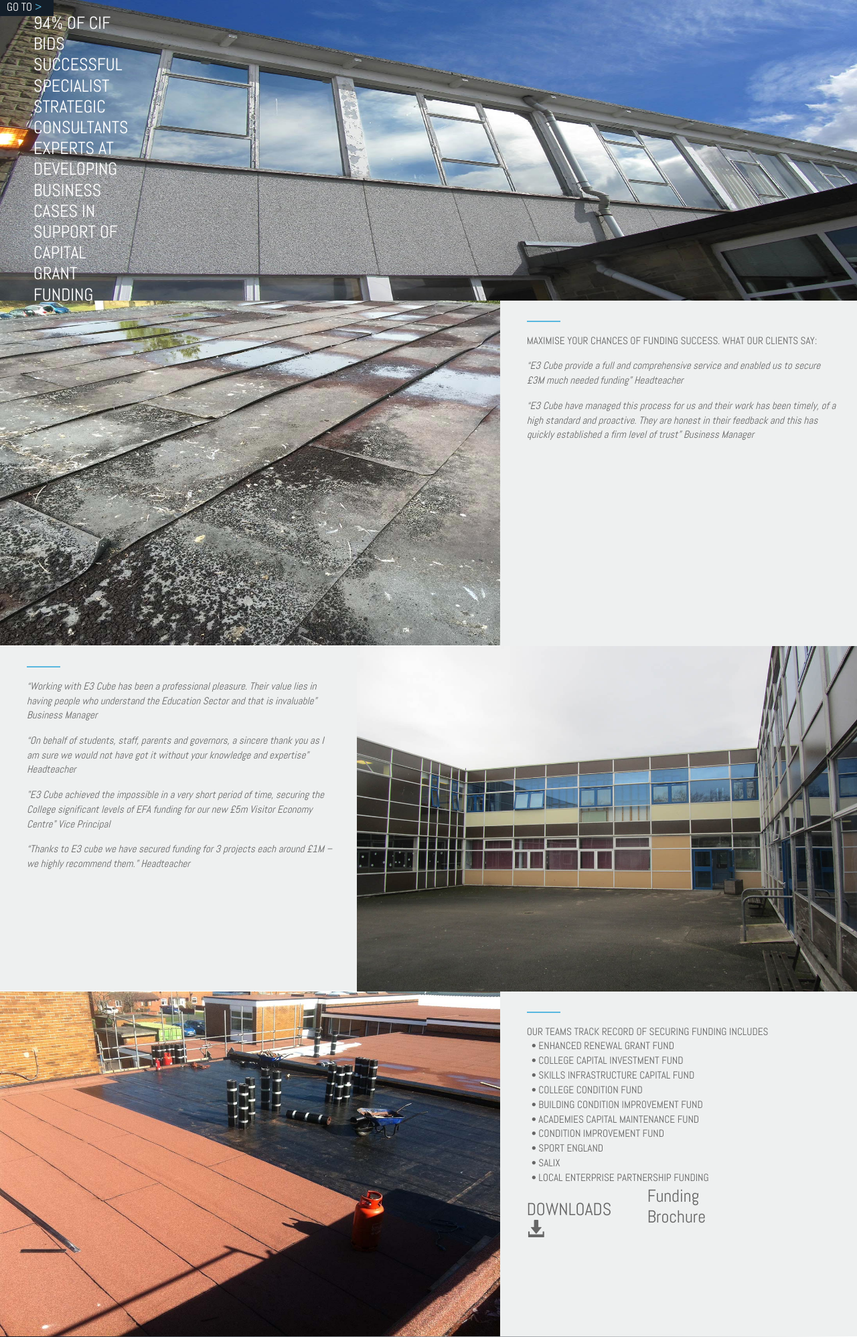
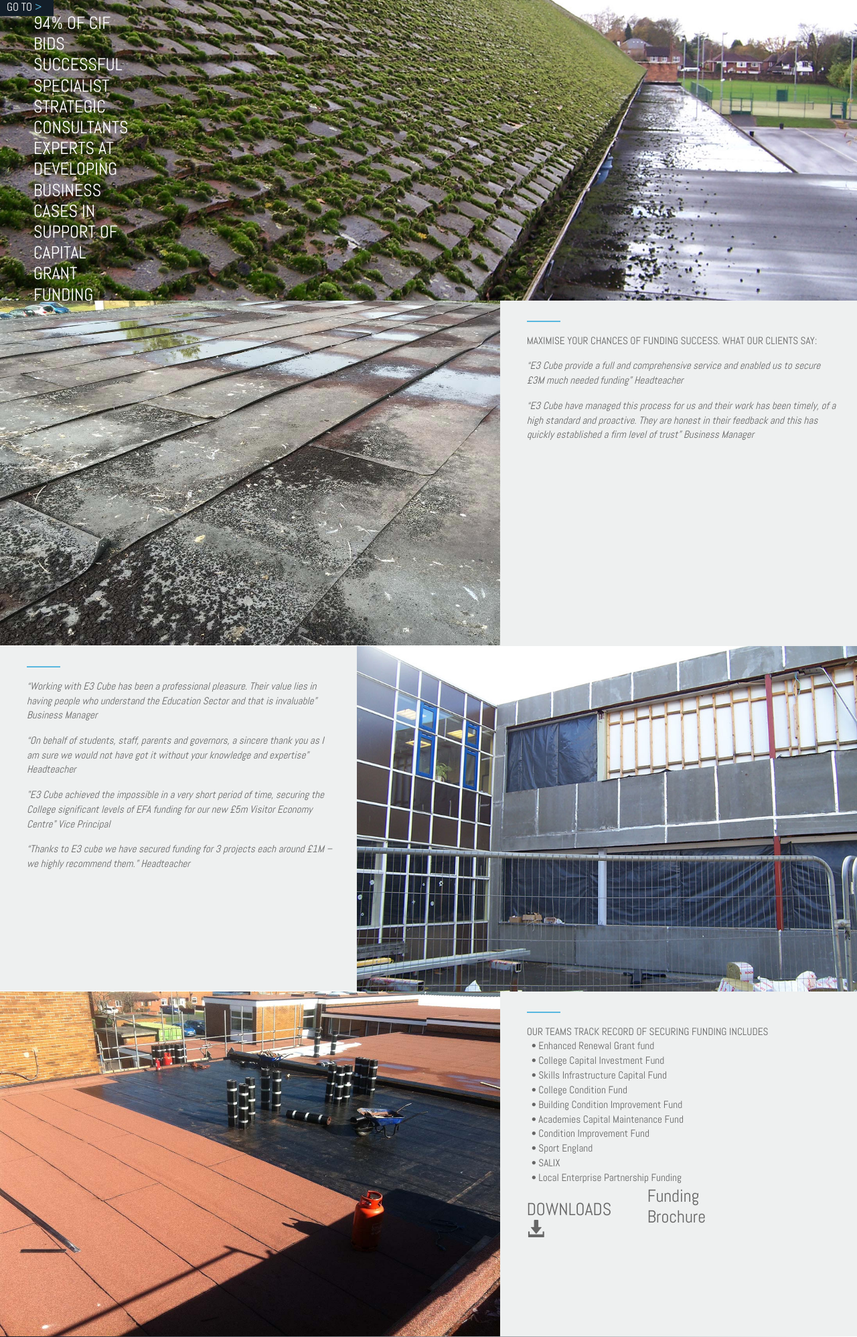
Before and after one commit to sorinalin91/e3cube, a PHP site: page /case-study-94.php in a window 1280 px wide. Shown: the part 51-2048 px from the top of the page at 67% size. Run offline with PHP 8.4, Linux system fonts and the light colour scheme; some libraries are stand-ins or nearby versions.

Commit message:
Fixed till nr. 25

```diff
--- a/case-study-94.php
+++ b/case-study-94.php
@@ -64,7 +64,7 @@
       <div class="text-padding filter-hover-text case-study-94-font-size mobile-special-padding-for-94">
         <!-- <h2 class="padding-20-0-0-50 nbsp-h2">&nbsp;</h2> -->
         <span class="blue-border hidden-mobile-p special-blue-border"></span>
-        <p class="padding-50-0-0-50 first-p-without-title mobile-top-padding">OUR TEAMS TRACK RECORD OF SECURING FUNDING INCLUDES<br>&nbsp; &#8226; ENHANCED RENEWAL GRANT FUND<br>&nbsp; &#8226; COLLEGE CAPITAL INVESTMENT FUND<br>&nbsp; &#8226; SKILLS INFRASTRUCTURE CAPITAL FUND<br>&nbsp; &#8226; COLLEGE CONDITION FUND<br>&nbsp; &#8226; BUILDING CONDITION IMPROVEMENT FUND<br>&nbsp; &#8226; ACADEMIES CAPITAL MAINTENANCE FUND<br>&nbsp; &#8226; CONDITION IMPROVEMENT FUND<br>&nbsp; &#8226; SPORT ENGLAND<br>&nbsp; &#8226; SALIX<br>&nbsp; &#8226; LOCAL ENTERPRISE PARTNERSHIP FUNDING<br>
+        <p class="padding-50-0-0-50 first-p-without-title mobile-top-padding">OUR TEAMS TRACK RECORD OF SECURING FUNDING INCLUDES<br>&nbsp; &#8226; Enhanced Renewal Grant fund <br>&nbsp; &#8226; College Capital Investment Fund<br>&nbsp; &#8226; Skills Infrastructure Capital Fund<br>&nbsp; &#8226; College Condition Fund<br>&nbsp; &#8226; Building Condition Improvement Fund <br>&nbsp; &#8226; Academies Capital Maintenance Fund<br>&nbsp; &#8226; Condition Improvement Fund<br>&nbsp; &#8226; Sport England<br>&nbsp; &#8226; SALIX<br>&nbsp; &#8226; Local Enterprise Partnership Funding<br>
         <h2 class="download-h2" style="margin-bottom:0 !important; padding-bottom: 5px !important;">DOWNLOADS&nbsp;&nbsp;&nbsp;<span class="glyphicon glyphicon-download-alt" aria-hidden="true"></span></h2>
         <a href="images/Academy_Flyer_JF.PDF" target="_blank" class="download-link" style="text-decoration:none;"><h2 class="download-h2" style="margin:0; padding-top: 0 !important;">Funding Brochure&nbsp;&nbsp;&nbsp;</h2></a>
       </div>
```
Also changed, not shown: images/ImageC1.jpg, images/ImageC3.jpg.
